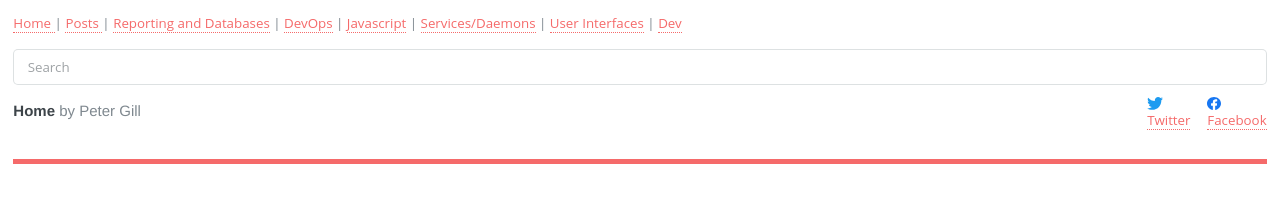
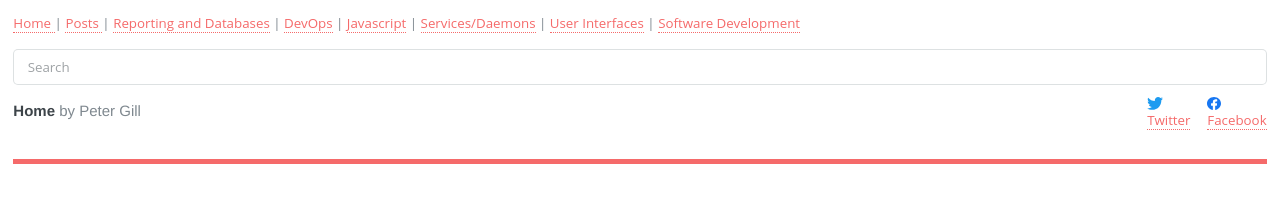
Before and after one commit to majorsilence/Dev, a Jekyll site: the page built from index.html, in a window 1280 px wide. Shown: the top 202 px of the page. Built offline with Jekyll 4.4.1, drawn with Linux system fonts in a browser that asks for light colours.

Commit message:
Update page_header.html

```diff
--- a/_includes/page_header.html
+++ b/_includes/page_header.html
@@ -26,7 +26,7 @@
             <i aria-hidden="true"></i> User Interfaces</a>
     |
         <a href="{{site.baseurl}}/docs/Dev/index.html" class="opener">
-            <i aria-hidden="true"></i> Dev</a>
+            <i aria-hidden="true"></i> Software Development</a>
     </nav>
 
     {% include search.html %}
```
